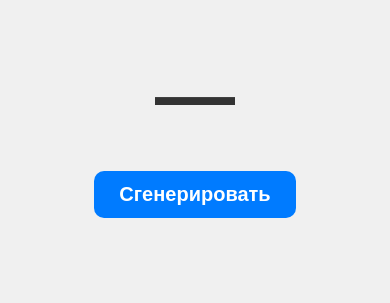
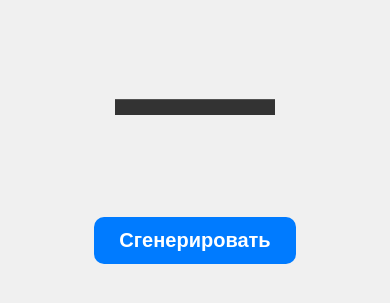
Before and after one commit to iammacheta/numbers-59, a plain HTML site: page index.html in a window 390 px wide. Shown: the part 289-592 px from the top of the page. Drawn offline with Linux system fonts and the light colour scheme.

Commit message:
deat: increase font size

```diff
--- a/index.html
+++ b/index.html
@@ -24,7 +24,7 @@
         }
 
         #number {
-            font-size: 120px;
+            font-size: 240px;
             font-weight: bold;
             color: #333;
             margin-bottom: 30px;
@@ -52,7 +52,7 @@
 
         @media (max-width: 600px) {
             #number {
-                font-size: 80px;
+                font-size: 160px;
             }
 
             button {
```
